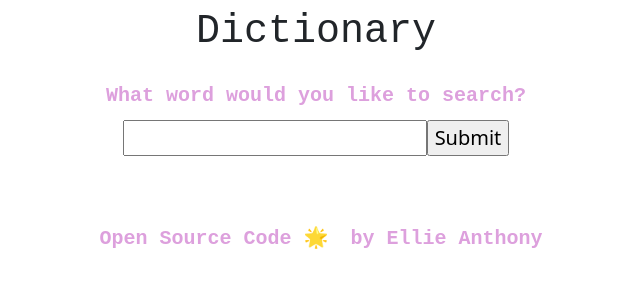
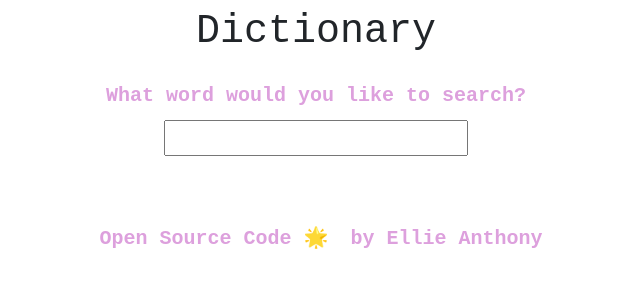
Before and after one commit to elliebanthony/dictionary-project, a React (Create React App) app: page / in a window 1280 px wide. Shown: the top 300 px of the page, without its empty margins (324-964 px from the left). Built offline with nearby package versions, Linux system fonts and the light colour scheme; no server answers.

Commit message:
took out second input

```diff
--- a/src/Dictionary.js
+++ b/src/Dictionary.js
@@ -43,7 +43,6 @@ export default function Dictionary(props) {
         <h2> What word would you like to search? </h2>
         <form className="m-1 p-1" onSubmit={handleSubmit}>
           <input type="search" onChange={handleKeyword} />
-          <input type="submit" />
         </form>
         <Results results={results} />
         <Photos photos={photos} />
```
